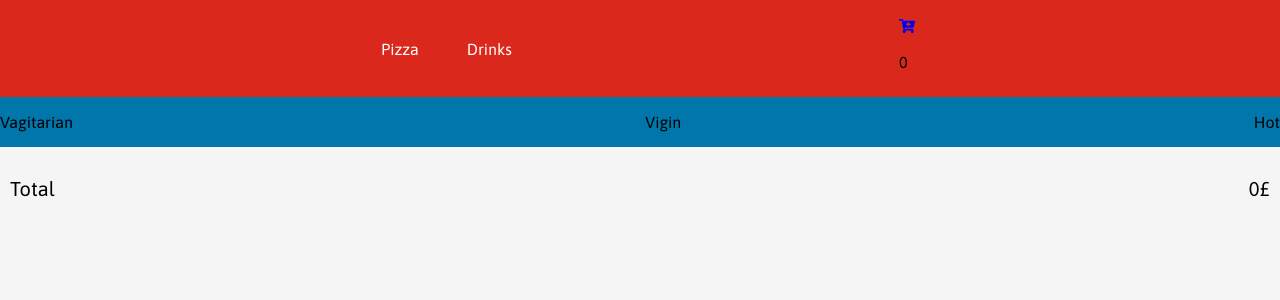
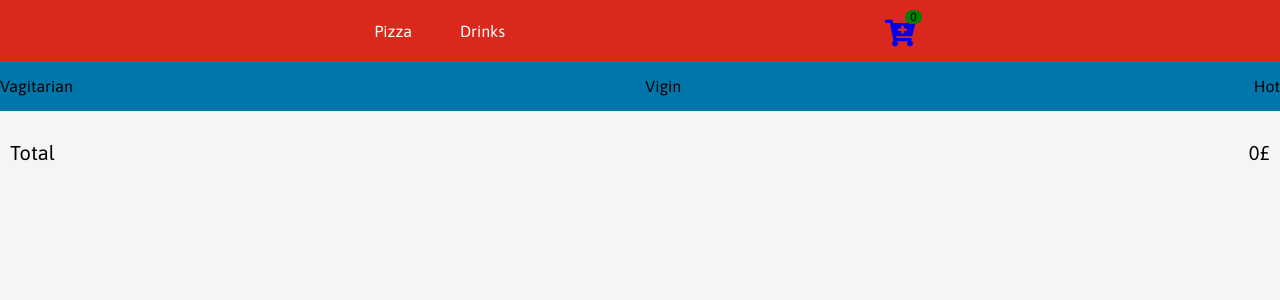
Before and after one commit to alihusnain4190/food, a React (Create React App) app in the folder fe-food/: page /cart in a window 1280 px wide. Shown: the top 300 px of the page. Built offline with nearby package versions, Linux system fonts and the light colour scheme.

Commit message:
change simple map to table form of react cart page and fix cart with total amount

```diff
--- a/fe-food/src/App.scss
+++ b/fe-food/src/App.scss
@@ -6,6 +6,9 @@
 @import "./style/button/button";
 @import "./style/layout/readmore";
 @import "./style/layout/cart";
+* {
+  box-sizing: border-box;
+}
 body {
   background-color: whitesmoke;
   font-family: $main-font;
--- a/fe-food/src/Component/Navbar.jsx
+++ b/fe-food/src/Component/Navbar.jsx
@@ -12,10 +12,11 @@ const Navbar = () => {
       </div>
       <div className="navbar__cart">
         <Link to="/cart">
-          <FaCartPlus className="cart" />
+          <FaCartPlus className="cart" size={30} />
         </Link>
-
-        <p>{totalItem}</p>
+        <span className="badge badge-warning lblCartCount" id="lblCartCount">
+          {totalItem}
+        </span>
       </div>
     </nav>
   );
--- a/fe-food/src/Context/cart.jsx
+++ b/fe-food/src/Context/cart.jsx
@@ -19,9 +19,8 @@ function CartProvider({ children }) {
   const [totalItem, setTotalItem] = useState(0);
   const [totalPrice, setTotalPrice] = useState(0);
   useEffect(() => {
-    const total = carts.reduce((acc, cur) => {
-      acc = acc + cur.p_amount;
-    }, 0);
+    const total = carts.reduce((acc, cur) => (acc = acc + cur.p_amount), 0);
+
     setTotalItem(total);
     let newTotal = carts.reduce((acc, cur) => {
       return (acc = acc + cur.p_amount * cur.p_price);
--- a/fe-food/src/Pages/Cart.jsx
+++ b/fe-food/src/Pages/Cart.jsx
@@ -11,7 +11,65 @@ const Cart = () => {
   return (
     <>
       <section className="cart">
-        {carts.map((item) => {
+        <table>
+          <tbody>
+            {carts.map((item) => {
+              return (
+                <tr key={item.p_name} className="cart_container">
+                  <td>
+                    <img src={item.p_image} alt={item.p_name} />
+                  </td>
+                  <td>
+                    <p>{item.p_name}</p>
+                  </td>
+                  <td className="cart_button">
+                    <button
+                      onClick={() => {
+                        dereaseItem(item.p_id, item.p_amount);
+                      }}
+                      className="minus"
+                    >
+                      -
+                    </button>
+                    <p>{item.p_amount}</p>
+                    <button
+                      onClick={() => {
+                        increaseItem(item.p_id);
+                      }}
+                      className="plus"
+                    >
+                      +
+                    </button>
+                  </td>
+                  <td>
+                    <button
+                      onClick={() => {
+                        removeItem(item.p_id);
+                      }}
+                      className="remove"
+                    >
+                      REMOVE
+                    </button>
+                  </td>
+                  <td>
+                    <p className="price">
+                      {item.p_amount * item.p_price}&#163;
+                    </p>
+                  </td>
+                </tr>
+              );
+            })}
+          </tbody>
+        </table>
+      </section>
+      <div className="cartTotal">
+        <p>Total</p>
+        <p>{totalPrice}&#163;</p>
+      </div>
+    </>
+  );
+};
+/* {carts.map((item) => {
           return (
             <>
               <div key={item.p_id} className="cart_container">
@@ -46,14 +104,14 @@ const Cart = () => {
               </div>
             </>
           );
-        })}
-      </section>
-      <div className="cartTotal">
-        <p>Total</p>
-        <p>{totalPrice}&#163;</p>
-      </div>
-    </>
-  );
-};
+        })} */
+//   </section>
+//   <div className="cartTotal">
+//     <p>Total</p>
+//     <p>{totalPrice}&#163;</p>
+//   </div>
+// </>
+// );
+// };
 
 export default Cart;
--- a/fe-food/src/style/layout/_cart.scss
+++ b/fe-food/src/style/layout/_cart.scss
@@ -7,16 +7,16 @@
       margin-top: 2px;
       border-radius: 5px;
       margin-bottom: 2px;
-      width: 70px;
-      height: 70px;
+
+      width: 100%;
+      height: auto;
     }
     p {
       margin-left: 5px;
-      font-size: 12px;
+      font-size: 3vw;
     }
     .minus {
       margin-left: 10px;
-
       margin-top: 10px;
       margin-bottom: 3px;
       width: 10px;
@@ -39,7 +39,10 @@
     }
     .price {
       margin-right: 5px;
-      font-size: 16px;
+      font-size: 3vw;
+    }
+    .cart_button {
+      display: flex;
     }
   }
 }
--- a/fe-food/src/style/layout/_navbar.scss
+++ b/fe-food/src/style/layout/_navbar.scss
@@ -19,8 +19,28 @@
   }
   .navbar__cart {
     .cart {
-      size: 20;
+      size: 50;
       margin-top: 0.5rem;
+    }
+    .badge {
+      padding-left: 9px;
+      padding-right: 9px;
+      -webkit-border-radius: 9px;
+      -moz-border-radius: 9px;
+      border-radius: 9px;
+    }
+
+    // .label-warning[href],
+    // .badge-warning[href] {
+    //   background-color: #c67605;
+    // }
+    .lblCartCount {
+      font-size: 12px;
+      background: green;
+      color: #000;
+      padding: 0 5px;
+      vertical-align: top;
+      margin-left: -10px;
     }
   }
 }
```
